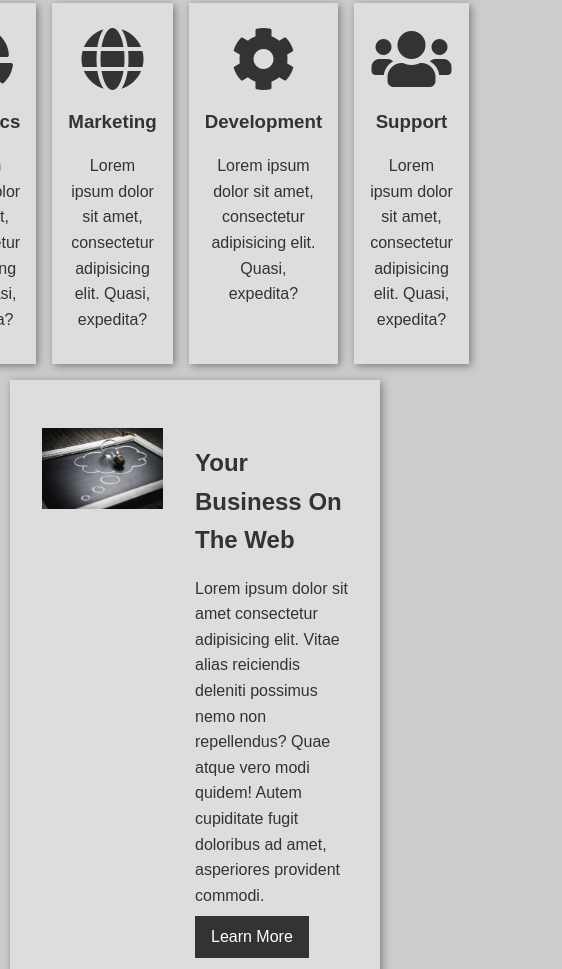
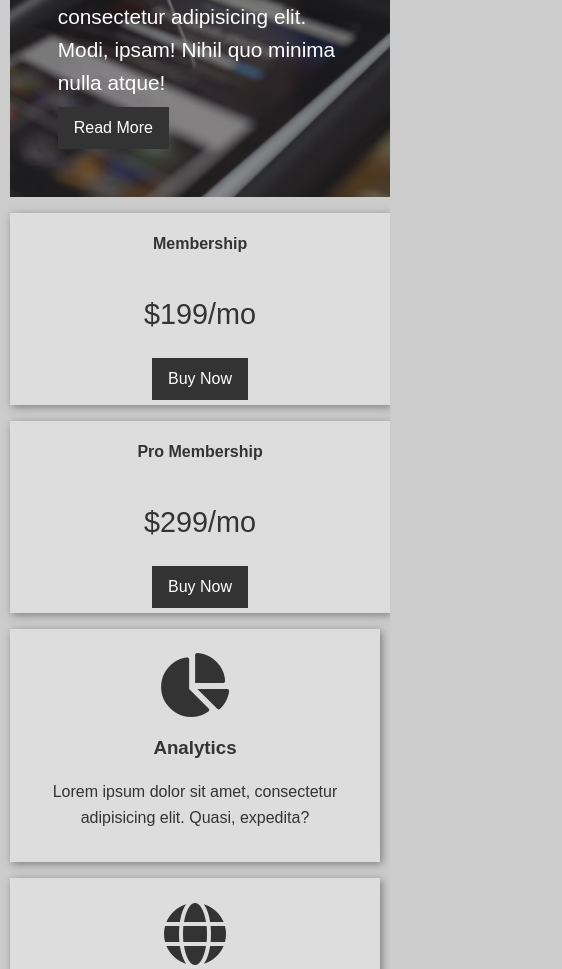
Before and after one commit to ashavakkattil/Day12-gridlayout, a plain HTML site: page index.html in a window 390 px wide. Shown: the part 679-1648 px from the top of the page, 562 px wide, since content can reach past the window. Drawn offline with Linux system fonts and the light colour scheme.

Commit message:
media queries

```diff
--- a/css/style.css
+++ b/css/style.css
@@ -17,11 +17,12 @@ body {
   color: var(--primary);
   line-height: 1.6;
 }
-h1,h2,
+h1,
+h2,
 h3 {
   margin: 1rem 0;
 }
-p{
+p {
   margin: 0.5rem 0;
 }
 a {
@@ -82,7 +83,7 @@ nav {
   display: grid;
   grid-template-columns: 7fr 2fr;
   grid-gap: 1rem;
-  height: 65vh;
+  min-height: 65vh;
 }
 .showcase {
   display: flex;
@@ -105,58 +106,84 @@ nav {
   display: grid;
   grid-row-gap: 1rem;
   text-align: center;
+  min-height: 400px;
+
 }
 .side-bar div {
   display: grid;
   justify-content: center;
   align-items: center;
 }
-.side-bar p{
+.side-bar p {
   align-self: end;
   font-weight: bold;
 }
-.side-bar h1{
+.side-bar h1 {
   font-size: 2.5rem;
   font-weight: 300;
   align-self: flex-end;
 }
-.side-bar .btn{
+.side-bar .btn {
   justify-self: center;
 }
 
 /* Section 2 */
-.section-2{
+.section-2 {
   display: grid;
-    grid-template-columns: repeat(4,1fr);
+  grid-template-columns: repeat(4, 1fr);
   grid-gap: 1rem;
   justify-content: center;
   text-align: center;
 }
-.section-2 div{
+.section-2 div {
   padding: 1.5rem 1rem;
 }
 
 /* section-3 */
-.section-3{
+.section-3 {
   display: grid;
   grid-template-columns: repeat(2, 1fr);
 }
-.section-3 div{
+.section-3 div {
   padding: 3rem 2rem;
 }
-.section-3 div:last-child{
+.section-3 div:last-child {
   padding-left: 0rem;
 }
 
 /* section -4 */
-.section-4{
+.section-4 {
   display: grid;
   grid-template-columns: repeat(auto-fit, minmax(200px, 1fr));
   grid-gap: 1rem;
 }
 /* Footer */
-footer{
+footer {
   padding: 1.5rem;
   text-align: center;
   margin-bottom: 2rem;
 }
+
+@media (max-width: 768px) {
+  .side-bar h1 {
+    font-size: 1.8rem;
+  }
+  .section-2 {
+    grid-template-columns: repeat(3, 1fr);
+  }
+}
+@media (max-width: 500px) {
+  .main-menu ul,
+  .section-1,
+  .section-3,
+  .section-2 {
+    grid-template-columns: 1fr;
+  }
+  .side-bar h1 {
+    font-size: 1.8rem;
+  }
+  .section-3 div:last-child{
+      padding: 3rem;
+      text-align: center;
+  }
+}
```
Lines whose indentation alone changed are shown as unchanged.
